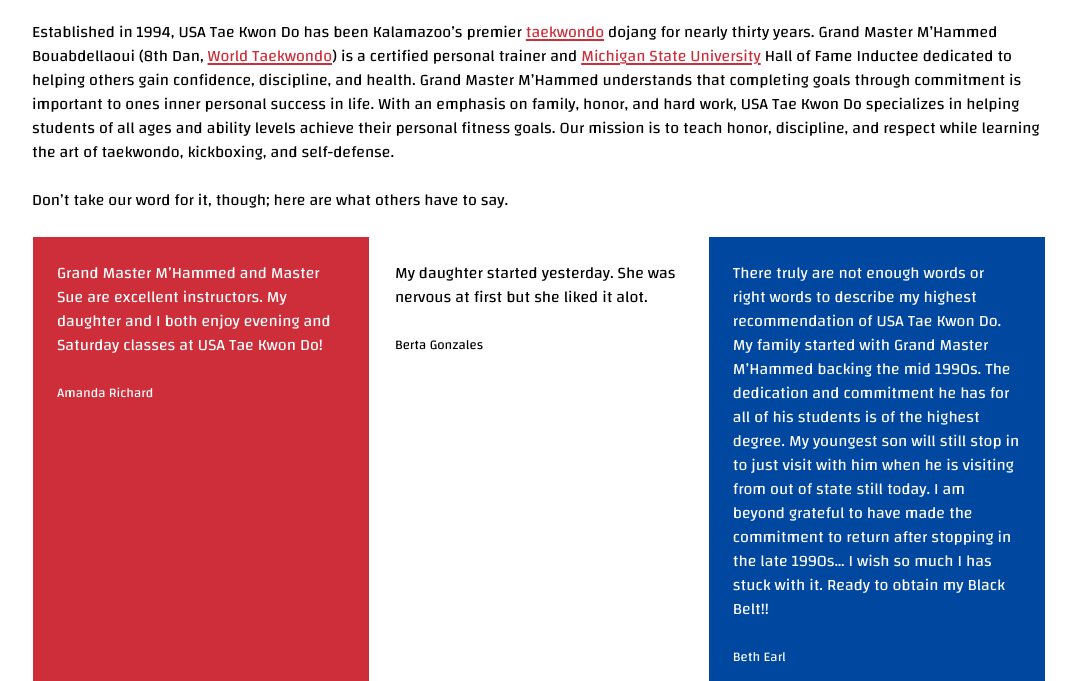
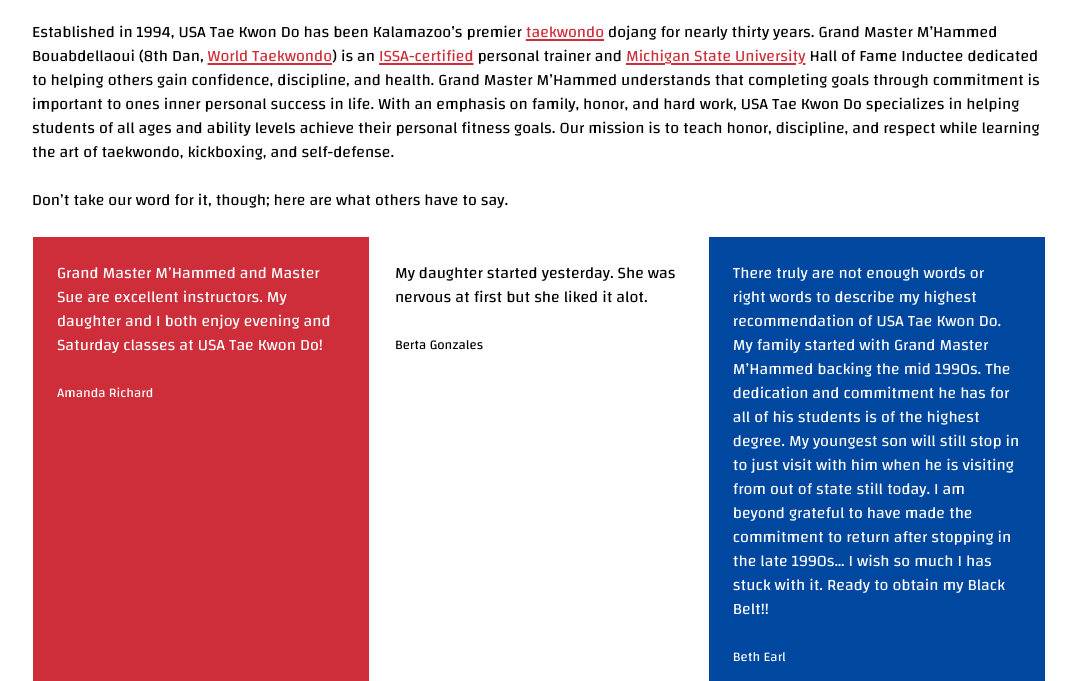
Before and after one commit to mgsisk/usatkdmi.com, a Jekyll site: the page built from src/_pages/home.md, in a window 1280 px wide and 900 px high, scrolled down 816 px, cut to the strip 219-900 px from the top of the window. Shown: the whole strip, without its empty margins (96-1172 px from the left). Built offline with Jekyll 4.4.1, drawn with Linux system fonts in a browser that asks for light colours.

Commit message:
Update home.md

```diff
--- a/src/_pages/home.md
+++ b/src/_pages/home.md
@@ -6,7 +6,7 @@ permalink: /
 
 Established in 1994, {{ site.title }} has been Kalamazoo's premier [taekwondo][]
 dojang for nearly thirty years. Grand Master M'Hammed Bouabdellaoui (8th Dan,
-[World Taekwondo][]) is a certified personal trainer and
+[World Taekwondo][]) is an [ISSA-certified][] personal trainer and
 [Michigan State University][] Hall of Fame Inductee dedicated to helping others
 gain confidence, discipline, and health. Grand Master M'Hammed understands that
 completing goals through commitment is important to ones inner personal success
@@ -20,6 +20,7 @@ Don't take our word for it, though; here are what others have to say.
 {% include reviews.html %}
 
 [facebook]: https://facebook.com/usataekwondokalamazoo/reviews
+[issa-certified]: https://www.issaonline.com
 [michigan state university]: https://msu.edu
 [taekwondo]: https://wikipedia.org/wiki/Taekwondo
 [world taekwondo]: https://www.worldtaekwondo.org
```
